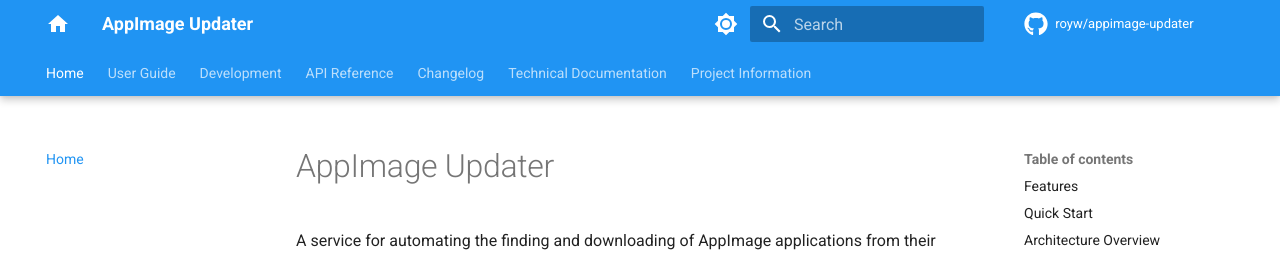
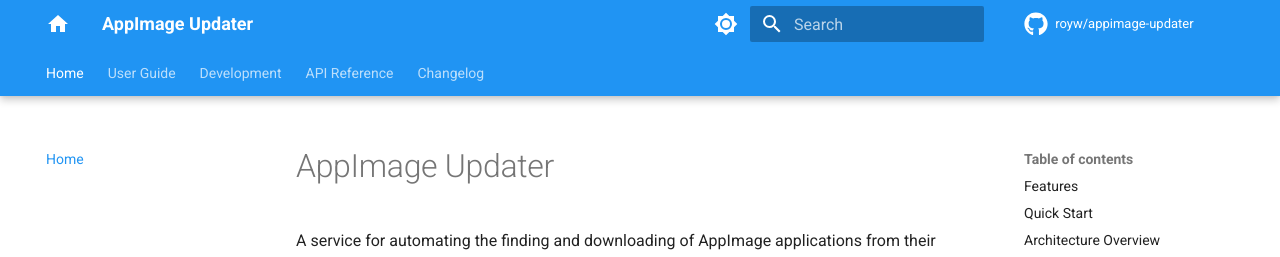
Before and after one commit to royw/appimage-updater, an MkDocs documentation site: the page built from docs/index.md, in a window 1280 px wide. Shown: the top 257 px of the page. Built offline with MkDocs 1.6.1 and Material for MkDocs 9.7.7, drawn with Linux system fonts in a browser that asks for light colours; comment, search, counter and statistics services are not loaded.

Commit message:
🔧 fix: Remove missing files from mkdocs navigation
- Remove references to non-existent theme-files.md, color-files.md
- Remove references to non-existent project-files/ directory
- Remove references to non-existent license.md
- Add back configuration.md which exists
- Fixes strict mode build failures in GitHub Actions

```diff
--- a/mkdocs.yml
+++ b/mkdocs.yml
@@ -147,14 +147,5 @@
   - API Reference: reference/
   - Changelog: changelog.md
 
-  - Technical Documentation:
-    - Theme Files: theme-files.md
-    - Color Files: color-files.md
-
-  - Project Information:
-    - Project Overview: project-files/README.md
-    - Developer Guide: project-files/DEV-README.md
-    - License: license.md
-
 watch:
   - src/appimage_updater
```
